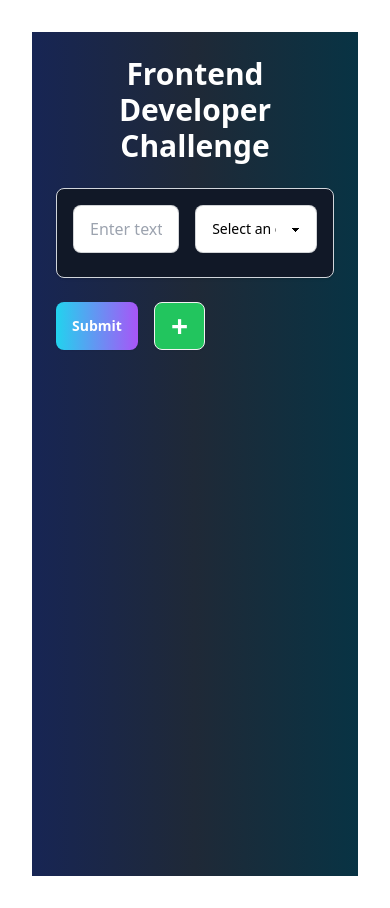
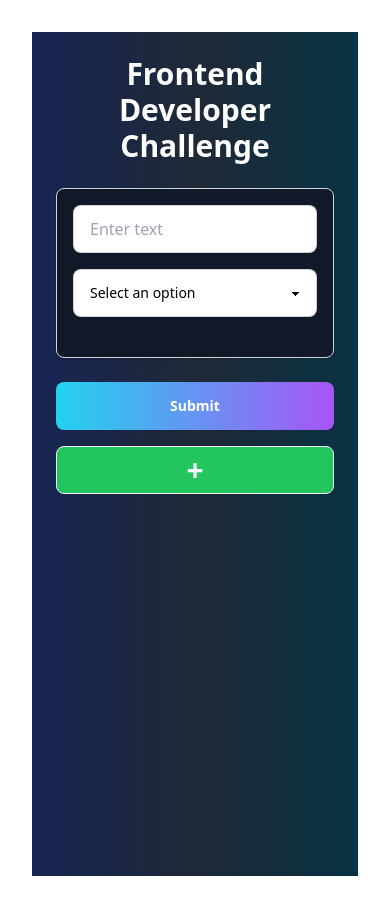
Before and after one commit to zannatin-tazri/form, a React (Vite) app: page / in a window 390 px wide. Built offline with nearby package versions, Linux system fonts and the light colour scheme.

Commit message:
phone responsive

```diff
--- a/src/components/Form.jsx
+++ b/src/components/Form.jsx
@@ -54,18 +54,18 @@ const Form = () => {
       <form onSubmit={handleSubmit} className="w-full max-w-2xl flex flex-col gap-4">
         {fields.map(({ id, input, select }) => (
           <div key={id} className="p-4 border border-gray-300 bg-gray-900 rounded-lg shadow flex flex-col gap-2">
-            <div className="flex gap-4 items-center">
+            <div className="flex flex-col md:flex-row gap-4 items-center">
               <input
                 type="text"
                 value={input}
                 onChange={(e) => updateField(id, 'input', e.target.value)}
                 placeholder="Enter text"
-                className="input input-bordered w-full max-w-xs text-black"
+                className="input input-bordered w-full md:max-w-xs text-black"
               />
               <select
                 value={select}
                 onChange={(e) => updateField(id, 'select', e.target.value)}
-                className="select select-bordered w-full max-w-xs text-black"
+                className="select select-bordered w-full md:max-w-xs text-black"
               >
                 <option value="">Select an option</option>
                 <option value="Full Stack">Full Stack</option>
@@ -86,26 +86,26 @@ const Form = () => {
               )}
             </div>
 
-            <div className="flex gap-4">
-              <p className="w-full max-w-xs text-red-400 text-sm">{errors[`input-${id}`]}</p>
-              <p className="w-full max-w-xs text-red-400 text-sm">{errors[`select-${id}`]}</p>
+            <div className="flex flex-col md:flex-row gap-4">
+              <p className="w-full md:max-w-xs text-red-400 text-sm">{errors[`input-${id}`]}</p>
+              <p className="w-full md:max-w-xs text-red-400 text-sm">{errors[`select-${id}`]}</p>
             </div>
           </div>
         ))}
 
-        <div className="flex gap-4 mt-2">
-          <button type="submit" className="btn bg-gradient-to-r from-cyan-400 to-purple-500 text-white border-none">
+        <div className="flex flex-col sm:flex-row gap-4 mt-2">
+          <button type="submit" className="btn w-full sm:w-auto bg-gradient-to-r from-cyan-400 to-purple-500 text-white border-none">
             Submit
           </button>
-          <button type="button" onClick={handleAddField} className="btn text-3xl bg-green-500 text-white">
+          <button type="button" onClick={handleAddField} className="btn w-full sm:w-auto text-3xl bg-green-500 text-white">
             +
           </button>
         </div>
       </form>
 
       {submittedData && (
-        <div className="mt-6 bg-transparent rounded-xl p-4 shadow-lg text-white w-full max-w-2xl">
-          <h2 className="text-xl font-bold mb-4">Input State in a Table</h2>
+        <div className="mt-6 bg-transparent rounded-xl p-4 shadow-lg w-full max-w-2xl">
+          <h2 className="text-xl font-bold mb-4 text-white">Input State in a Table</h2>
           <div className="overflow-x-auto">
             <table className="table w-full bg-white text-gray-800 rounded-xl">
               <thead>
@@ -126,7 +126,6 @@ const Form = () => {
               </tbody>
             </table>
           </div>
-
         </div>
       )}
     </div>
```
Lines whose indentation alone changed are shown as unchanged.
